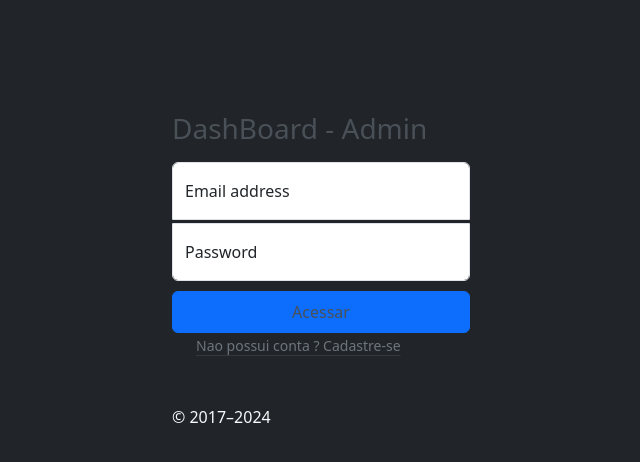
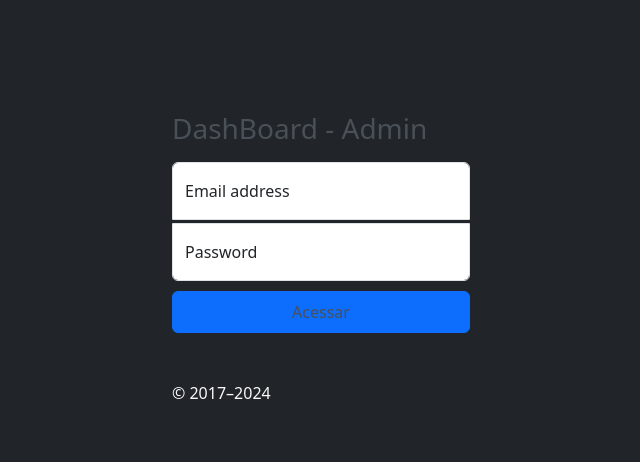
Before and after one commit to RafaelOlive26sp/front_api_users, a Vue app: page / in a window 1280 px wide. Shown: the top 462 px of the page, without its empty margins (319-959 px from the left). Built offline with nearby package versions, Linux system fonts and the light colour scheme.

Commit message:
refactor: função cadastro  A função de cadastro ficara comentada por enquanto, esse pagina sera destinada para a administração

```diff
--- a/src/views/LoginView.vue
+++ b/src/views/LoginView.vue
@@ -33,16 +33,16 @@
         <button class="btn btn-primary w-100 py-2 text-light-emphasis" type="submit">
           Acessar
         </button>
-        <small class="text-secondary mx-4" data-bs-toggle="modal" data-bs-target="#signUp">  <!--  Ação para o cadastro    -->
-          <a href="#" class="link-secondary link-offset-2 link-underline-opacity-25 link-underline-opacity-100-hover">
-            Nao possui conta ? Cadastre-se
-          </a>
-        </small>
+<!--        <small class="text-secondary mx-4" data-bs-toggle="modal" data-bs-target="#signUp">  &lt;!&ndash;  Ação para o cadastro    &ndash;&gt;-->
+<!--          <a href="#" class="link-secondary link-offset-2 link-underline-opacity-25 link-underline-opacity-100-hover " >-->
+<!--            Nao possui conta ? Cadastre-se-->
+<!--          </a>-->
+<!--        </small>-->
         <h5 class="bg-danger mt-2 rounded-2"></h5>
         <p class="mt-5 mb-3 text-light">&copy; 2017–2024</p>
       </form>
 
-        <ModalView id-modal="signUp"> <!--  Modal de Cadastro      -->
+        <ModalView id-modal="signUp" > <!--  Modal de Cadastro      -->
           <template v-slot:content>
             <div class="modal-body p-4 pt-0">
               <form class="" @submit.prevent="handleAccount">
```
